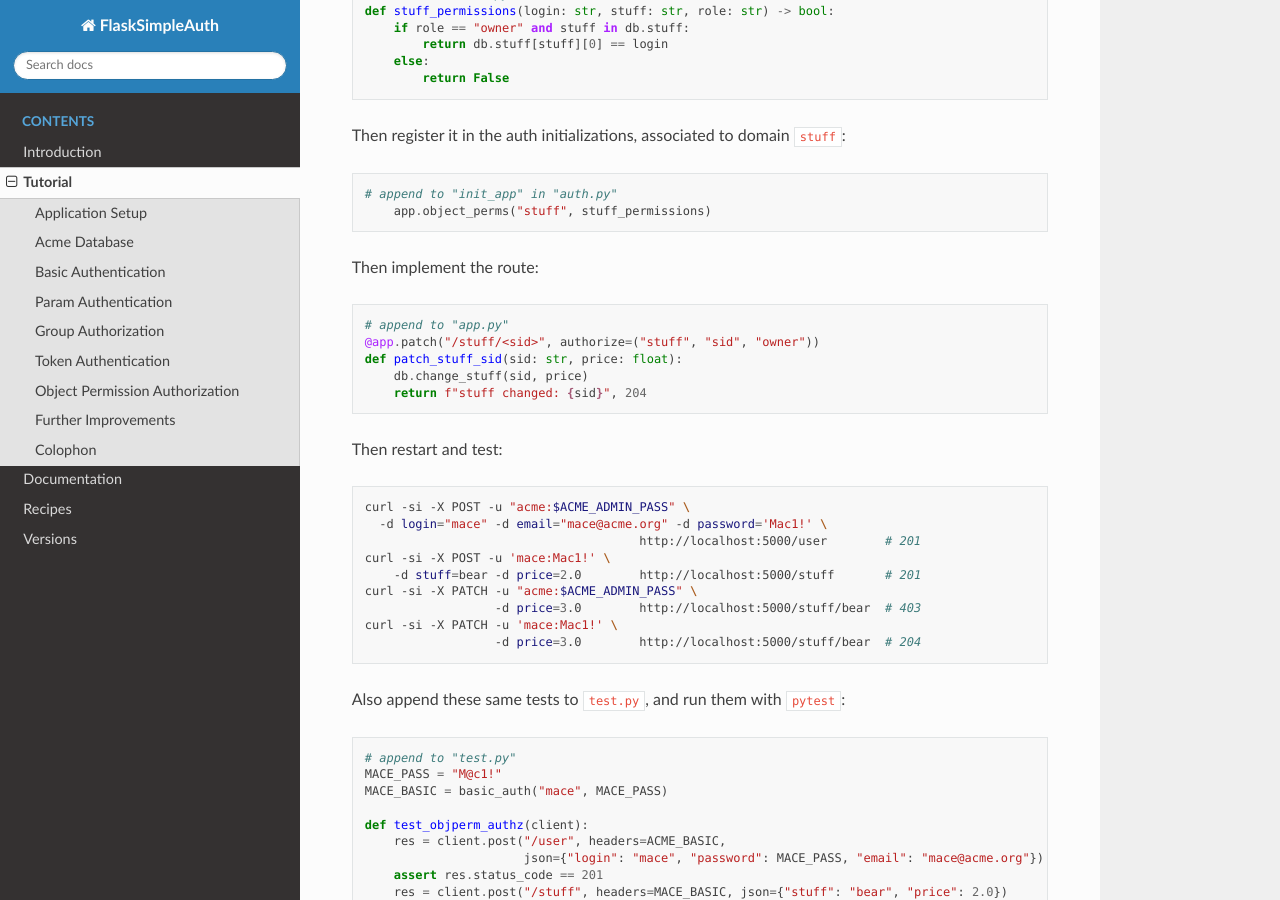
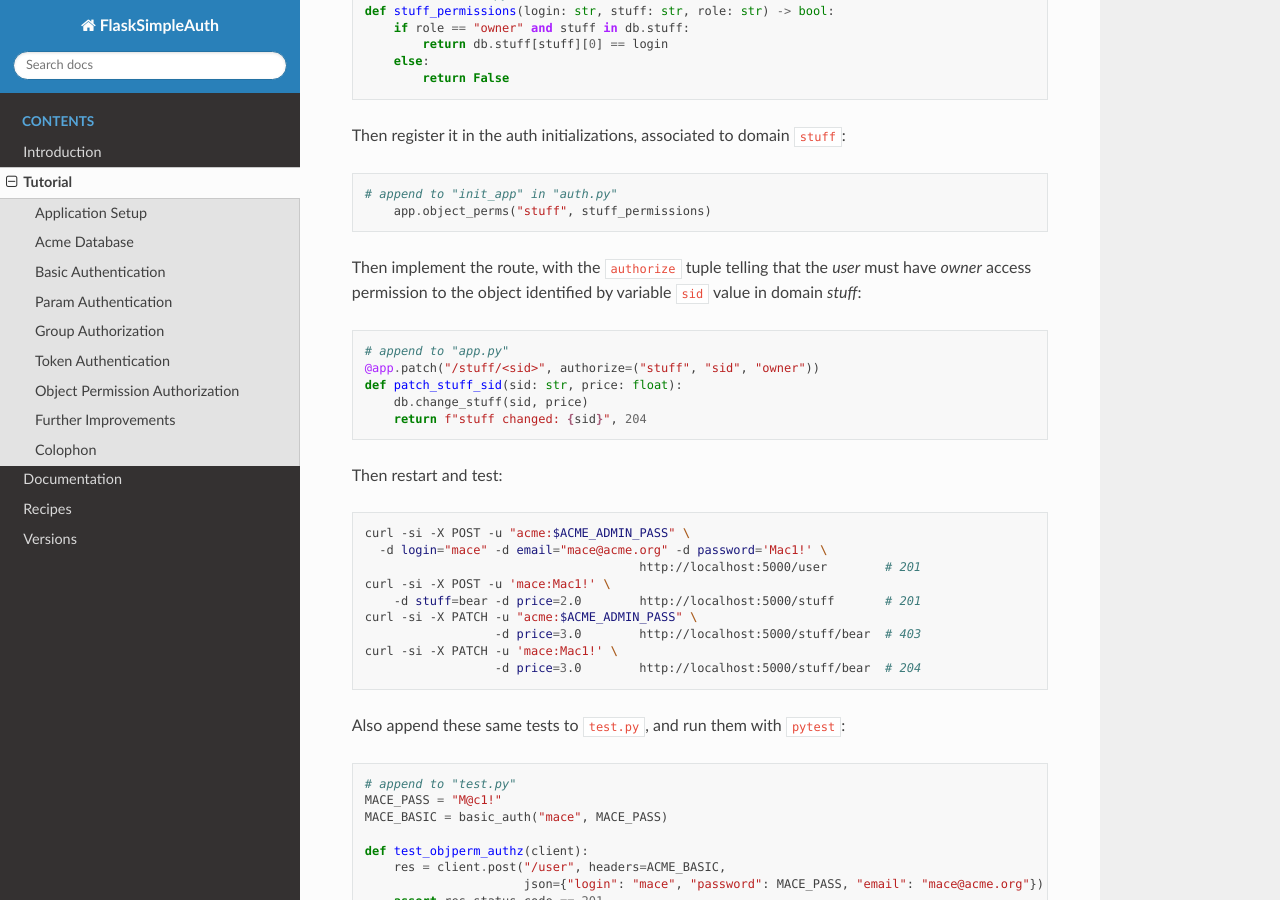
Before and after one commit to zx80/flask-simple-auth, a Sphinx documentation site: the page built from docs/TUTORIAL.md, in a window 1280 px wide and 900 px high, scrolled down 9735 px. Built offline with Sphinx 7.4.7 and the Read the Docs theme 2.0.0, drawn with Linux system fonts in a browser that asks for light colours; pages that are not in the unit, such as notebooks, are missing from menus.

Commit message:
explicit the authorize tuple interpretation.

````diff
--- a/docs/TUTORIAL.md
+++ b/docs/TUTORIAL.md
@@ -553,7 +553,9 @@
     app.object_perms("stuff", stuff_permissions)
 ```
 
-Then implement the route:
+Then implement the route, with the `authorize` tuple telling that the *user*
+must have *owner* access permission to the object identified by variable `sid`
+value in domain *stuff*:
 
 ```python
 # append to "app.py"
````
